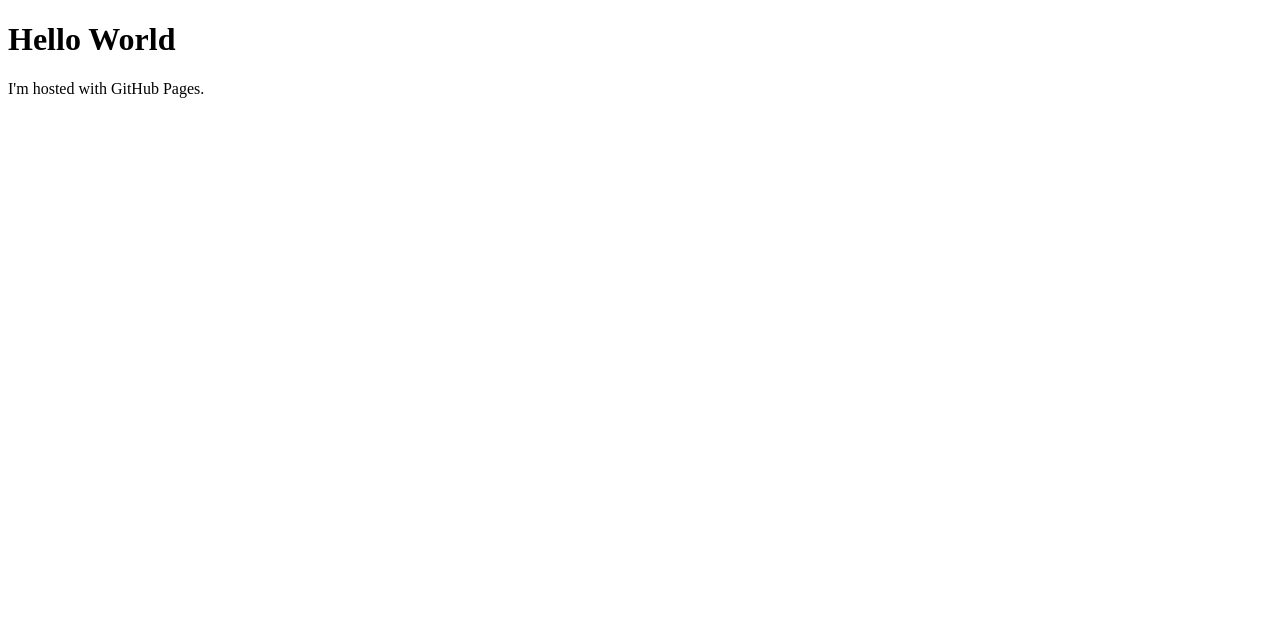
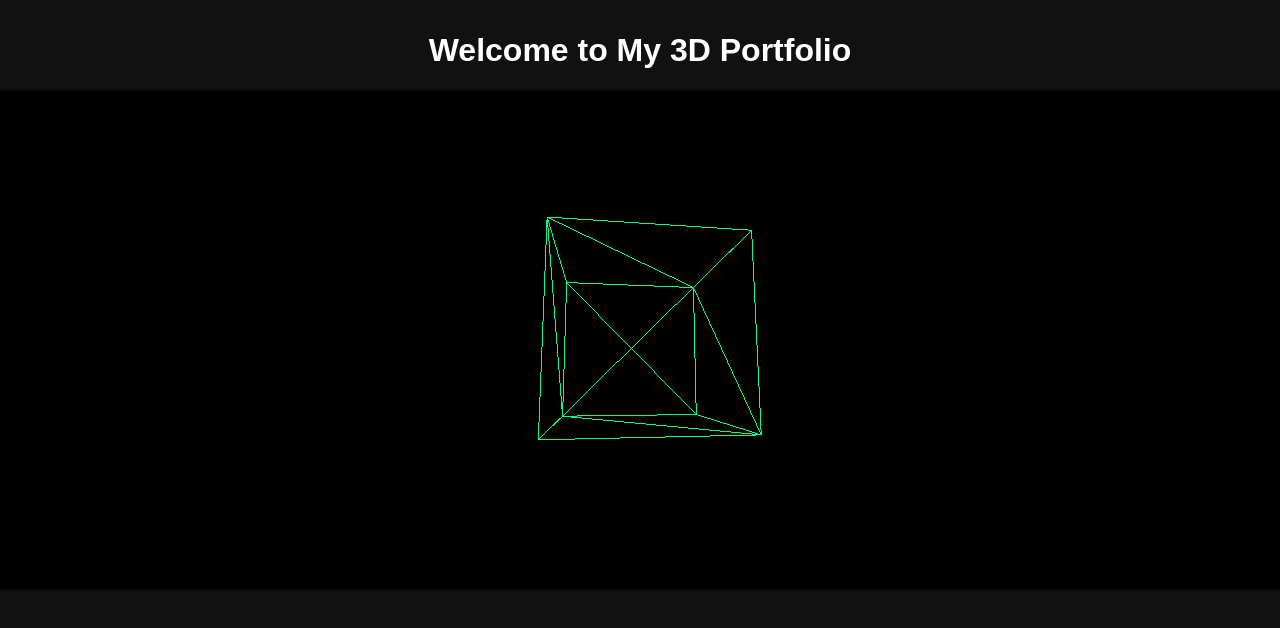
Before and after one commit to Kaathi29/kaathi29.github.io, a plain HTML site: page index.html in a window 1280 px wide. Drawn offline with nearby package versions, Linux system fonts and the light colour scheme.

Commit message:
Testing Portfolio Page

```diff
--- a/index.html
+++ b/index.html
@@ -1,7 +1,17 @@
 <!DOCTYPE html>
-<html>
+<html lang="en">
+<head>
+  <meta charset="UTF-8" />
+  <meta name="viewport" content="width=device-width, initial-scale=1.0" />
+  <title>3D Portfolio Test</title>
+  <link rel="stylesheet" href="style.css" />
+</head>
 <body>
-    <h1>Hello World</h1>
-    <p>I'm hosted with GitHub Pages.</p>
+  <h1>Welcome to My 3D Portfolio</h1>
+  <canvas id="three-canvas"></canvas>
+
+  <!-- Three.js CDN -->
+  <script src="https://cdn.jsdelivr.net/npm/three@0.158.0/build/three.min.js"></script>
+  <script src="main.js"></script>
 </body>
 </html>
--- /dev/null
+++ b/main.js
@@ -0,0 +1,23 @@
+const canvas = document.getElementById('three-canvas');
+const scene = new THREE.Scene();
+const camera = new THREE.PerspectiveCamera(75, canvas.clientWidth / canvas.clientHeight, 0.1, 1000);
+
+const renderer = new THREE.WebGLRenderer({ canvas });
+renderer.setSize(canvas.clientWidth, canvas.clientHeight);
+
+// Create a cube
+const geometry = new THREE.BoxGeometry();
+const material = new THREE.MeshBasicMaterial({ color: 0x00ff88, wireframe: true });
+const cube = new THREE.Mesh(geometry, material);
+scene.add(cube);
+
+camera.position.z = 2;
+
+function animate() {
+  requestAnimationFrame(animate);
+  cube.rotation.x += 0.01;
+  cube.rotation.y += 0.01;
+  renderer.render(scene, camera);
+}
+
+animate();
--- /dev/null
+++ b/style.css
@@ -0,0 +1,18 @@
+body {
+  margin: 0;
+  font-family: sans-serif;
+  background: #111;
+  color: white;
+  text-align: center;
+}
+
+h1 {
+  margin-top: 1em;
+}
+
+canvas {
+  display: block;
+  margin: 0 auto;
+  width: 100%;
+  height: 500px;
+}
```
